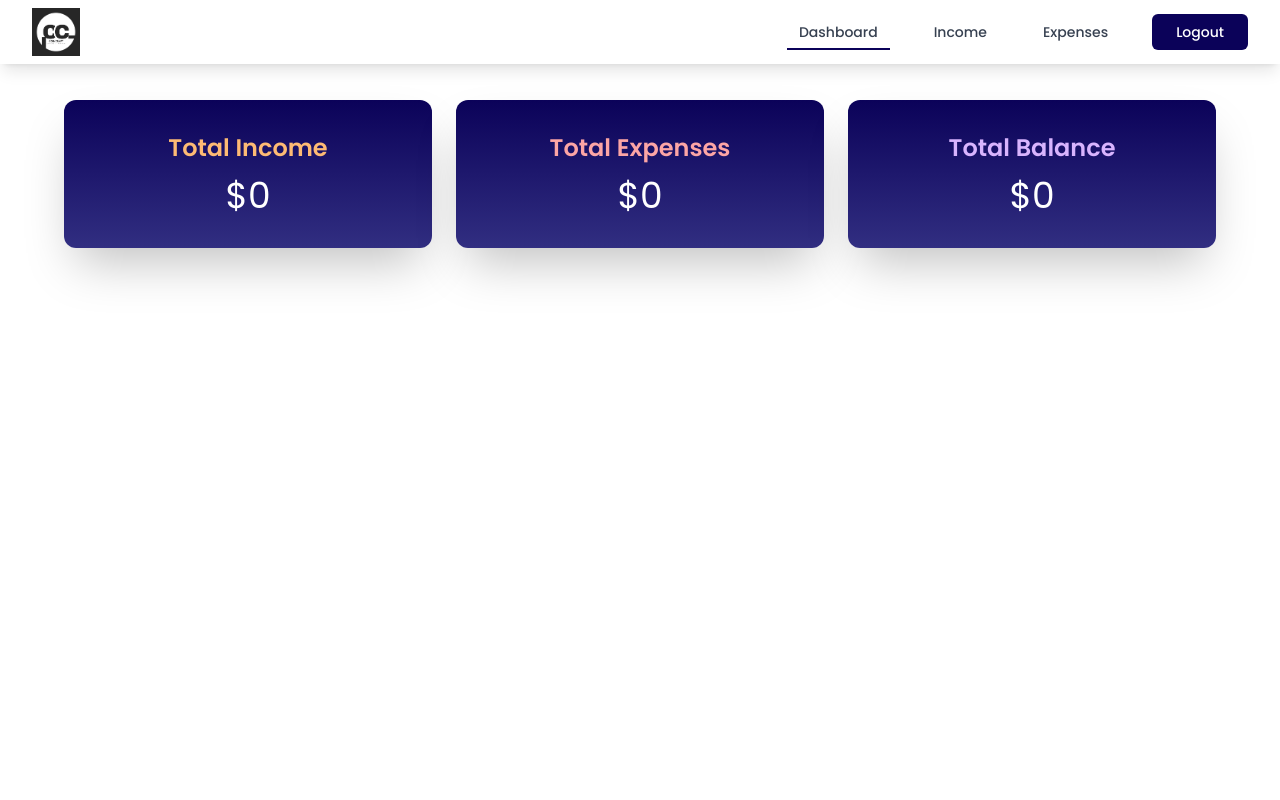
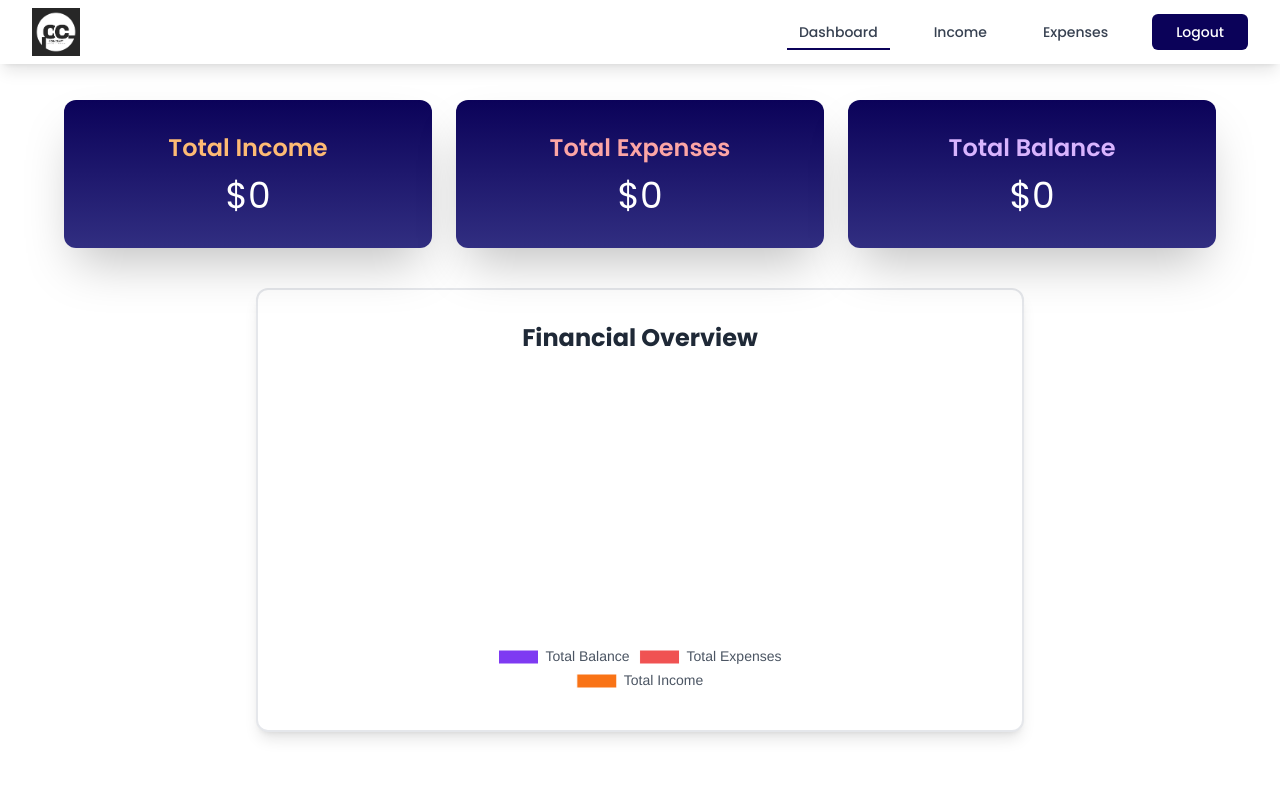
Before and after one commit to Dasunika0216/CoinCraft_Expense-Tracker-Web-App, a React (Vite) app in the folder frontend/: page /dashboard in a window 1280 px wide. Shown: the top 800 px of the page. Built offline with nearby package versions, Linux system fonts and the light colour scheme; no server answers.

Commit message:
Add financial overview section with Doughnut chart to dashboard

```diff
--- a/frontend/src/pages/Dashboard.jsx
+++ b/frontend/src/pages/Dashboard.jsx
@@ -1,6 +1,10 @@
 import React, { useEffect, useState } from 'react'
 import Navbar from '../components/Navbar'
 import axios from 'axios';
+import { Doughnut } from 'react-chartjs-2';
+import { Chart as ChartJS, ArcElement, Tooltip, Legend } from 'chart.js';
+
+ChartJS.register(ArcElement, Tooltip, Legend);
 
 const Dashboard = () => {
   const [totalIncome, setTotalIncome] = useState(0);
@@ -37,14 +41,43 @@ const Dashboard = () => {
   useEffect(() => {
     fetchTotalIncome();
     fetchTotalExpenses();
-  },[])
+  },[]);
+
+  const totalBalance = Math.max(0, totalIncome - totalExpense);
+
+   // Data for the Doughnut Chart
+   const chartData = {
+    labels: ['Total Balance', 'Total Expenses', 'Total Income'],
+    datasets: [
+      {
+        data: [totalBalance, totalExpense, totalIncome],
+        backgroundColor: ['#7e3af2', '#f05252', '#f97316'], // Colors for each section
+        hoverBackgroundColor: ['#6b21a8', '#dc2626', '#ea580c'], // Hover colors
+        borderWidth: 1,
+      },
+    ],
+  };
+
+  const chartOptions = {
+    plugins: {
+      legend: {
+        position: 'bottom',
+        labels: {
+          color: '#4b5563', // Text color
+          font: {
+            size: 14,
+          },
+        },
+      },
+    },
+    maintainAspectRatio: false,
+  };
 
   return (
     <div className="bg-white min-h-screen w-full">
       <Navbar />
       <div className="flex justify-center pt-20 min-h-screen">
         <div className="w-full max-w-6xl">
-
           {/* Warning Message */}
           {totalIncome < totalExpense && (
             <div className="text-center mb-6">
@@ -81,6 +114,20 @@ const Dashboard = () => {
               </div>
             </div>
           </div>
+
+          {/* Financial Overview Section */}
+          <div className="bg-white p-8 rounded-xl shadow-lg mb-10 mt-10 border-2 border-gray-200 max-w-3xl mx-auto">
+            <h2 className="text-2xl font-bold text-gray-800 text-center mb-6">
+              Financial Overview
+            </h2>
+            <div className="flex justify-center">
+              <div className="w-80 h-80">
+                <Doughnut data={chartData} options={chartOptions} />
+              </div>
+            </div>
+          </div>
+
+
         </div>
       </div>
     </div>
```
Lines whose indentation alone changed are shown as unchanged.
